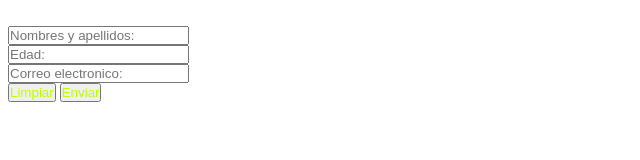
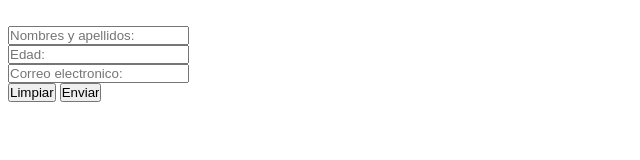
Before and after one commit to Antonio-Coreno/formulariojs, a plain HTML site: page docs/index.html in a window 1280 px wide. Shown: the full height of the page, 0-640 px from the left. Drawn offline with Linux system fonts and the light colour scheme.

Commit message:
Se cambia a negro la letra a produccion

```diff
--- a/docs/css/estilos.css
+++ b/docs/css/estilos.css
@@ -1,6 +1,6 @@
 
  * {
     padding: 0%;
-    color: rgb(188, 255, 2); /* Se agrega a pages*/
+    color: rgb(2, 3, 0); /* Se agrega a pages*/
 
 }
```
